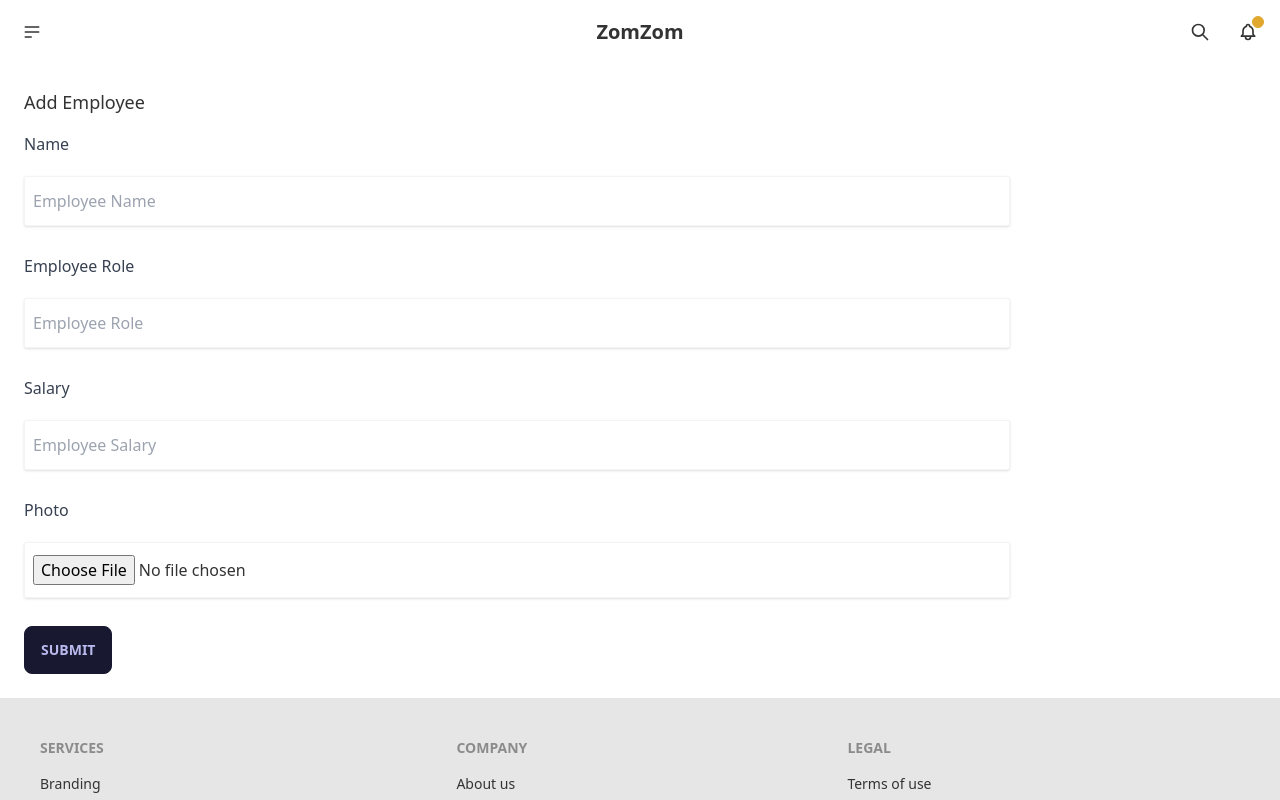
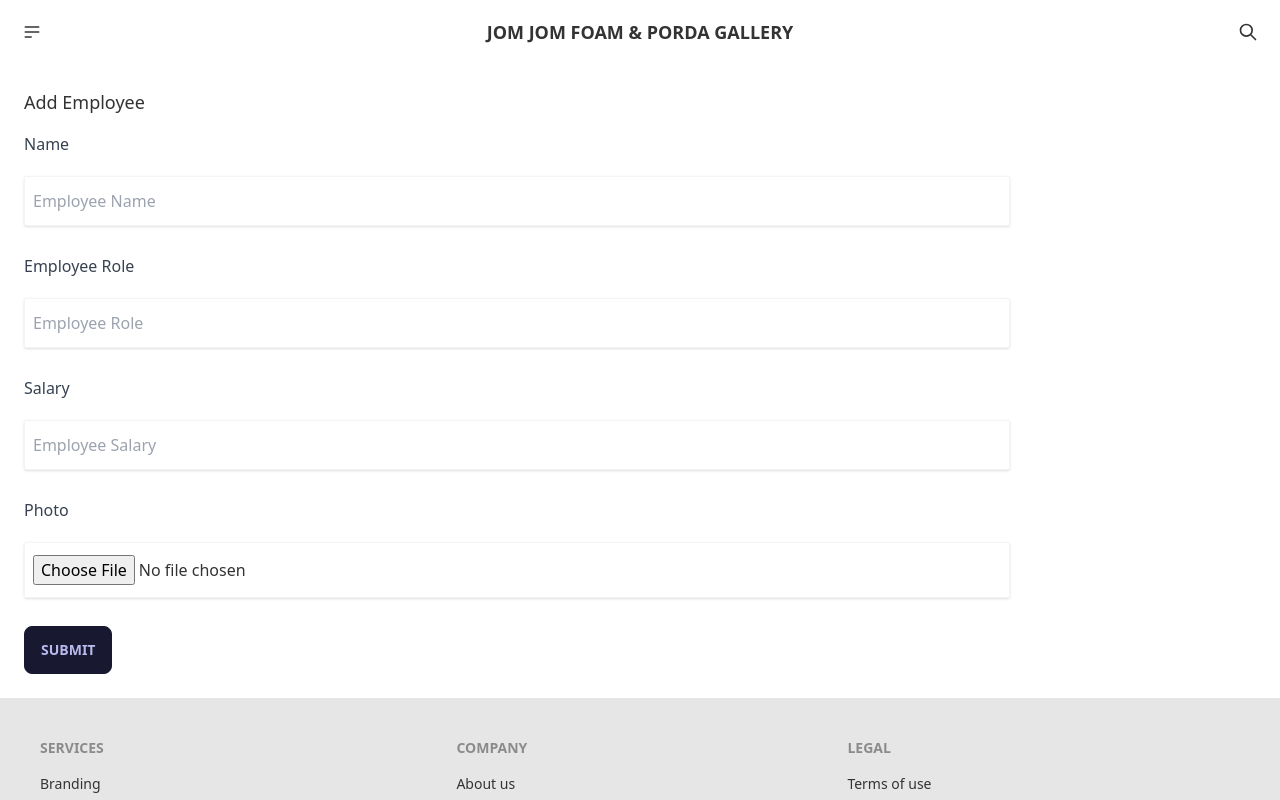
Before and after one commit to shahjalal-bu/jom-jom-employee-management-client, a Next.js app: page /addEmployee in a window 1280 px wide. Shown: the top 800 px of the page. Built offline with nearby package versions, Linux system fonts and the light colour scheme.

Commit message:
profile update

```diff
--- a/components/Footer.js
+++ b/components/Footer.js
@@ -39,8 +39,8 @@ const Footer = () => {
             <path d="M22.672 15.226l-2.432.811.841 2.515c.33 1.019-.209 2.127-1.23 2.456-1.15.325-2.148-.321-2.463-1.226l-.84-2.518-5.013 1.677.84 2.517c.391 1.203-.434 2.542-1.831 2.542-.88 0-1.601-.564-1.86-1.314l-.842-2.516-2.431.809c-1.135.328-2.145-.317-2.463-1.229-.329-1.018.211-2.127 1.231-2.456l2.432-.809-1.621-4.823-2.432.808c-1.355.384-2.558-.59-2.558-1.839 0-.817.509-1.582 1.327-1.846l2.433-.809-.842-2.515c-.33-1.02.211-2.129 1.232-2.458 1.02-.329 2.13.209 2.461 1.229l.842 2.515 5.011-1.677-.839-2.517c-.403-1.238.484-2.553 1.843-2.553.819 0 1.585.509 1.85 1.326l.841 2.517 2.431-.81c1.02-.33 2.131.211 2.461 1.229.332 1.018-.21 2.126-1.23 2.456l-2.433.809 1.622 4.823 2.433-.809c1.242-.401 2.557.484 2.557 1.838 0 .819-.51 1.583-1.328 1.847m-8.992-6.428l-5.01 1.675 1.619 4.828 5.011-1.674-1.62-4.829z"></path>
           </svg>
           <p>
-            ACME Industries Ltd. <br />
-            Providing reliable tech since 1992
+            Jom Jom Foam & Porda Gallery. <br />
+             <strong>MADINA FOAM INDUSTRIES.</strong>
           </p>
         </div>
         <div className="md:place-self-center md:justify-self-end">
--- a/components/Header.js
+++ b/components/Header.js
@@ -39,8 +39,8 @@ const Header = () => {
         </div>
       </div>
       <div className="navbar-center">
-        <Link href={"/"} className="btn btn-ghost normal-case text-xl">
-          ZomZom
+        <Link href={"/"} className="btn btn-ghost normal-case text-sm md:text-lg">
+          JOM JOM FOAM & PORDA GALLERY
         </Link>
       </div>
       <div className="navbar-end">
@@ -60,25 +60,6 @@ const Header = () => {
             />
           </svg>
         </button>
-        <button className="btn btn-ghost btn-circle">
-          <div className="indicator">
-            <svg
-              xmlns="http://www.w3.org/2000/svg"
-              className="h-5 w-5"
-              fill="none"
-              viewBox="0 0 24 24"
-              stroke="currentColor"
-            >
-              <path
-                strokeLinecap="round"
-                strokeLinejoin="round"
-                strokeWidth="2"
-                d="M15 17h5l-1.405-1.405A2.032 2.032 0 0118 14.158V11a6.002 6.002 0 00-4-5.659V5a2 2 0 10-4 0v.341C7.67 6.165 6 8.388 6 11v3.159c0 .538-.214 1.055-.595 1.436L4 17h5m6 0v1a3 3 0 11-6 0v-1m6 0H9"
-              />
-            </svg>
-            <span className="badge badge-xs badge-primary indicator-item"></span>
-          </div>
-        </button>
       </div>
     </div>
   );
--- a/pages/addAttendance/index.js
+++ b/pages/addAttendance/index.js
@@ -71,7 +71,6 @@ const index = ({ data }) => {
 export async function getServerSideProps() {
   const res = await axios("/employee");
   const data = await res.data;
-
   // Pass data to the page via props
   return { props: { data } };
 }
--- a/pages/employee/[employeeID].js
+++ b/pages/employee/[employeeID].js
@@ -1,5 +1,5 @@
 import Image from "next/image";
-import React from "react";
+import React, { useState } from "react";
 import Format from "../../layout/Format";
 import axios from "../../utils/Axios";
 import DateFormat from "../../utils/DateFormat";
@@ -11,11 +11,11 @@ var options = {
 };
 
 const Employee = ({ data }) => {
-  console.log(data);
+  const [view, setView] = useState("Profile");
   return (
     <Format>
       <div className="container md:p-11 flex justify-center">
-        <div className="w-4/12 flex flex-col items-center">
+        <div className="w-12/12 flex flex-col items-center">
           <div className="avatar">
             <div className="w-24 rounded-full ring ring-primary ring-offset-base-100 ring-offset-2">
               <Image
@@ -35,8 +35,64 @@ const Employee = ({ data }) => {
         </div>
       </div>
       <div className="p-5">
-        <h2 className="text-3xl font-bold py-2">All Attendance</h2>
+        <div className="flex justify-around">
+          <h2
+            className={`text-sm md:text-xl font-bold flex-auto mx-2 ${
+              view === "Profile" && "bg-green-400 text-white"
+            } rounded px-3 py-2`}
+            onClick={() => setView("Profile")}
+          >
+            Profile
+          </h2>
+
+          <h2
+            className={`text-sm md:text-xl font-bold flex-auto mx-2 ${
+              view === "Attendance" && "bg-green-400 text-white"
+            } rounded px-3 py-2`}
+            onClick={() => setView("Attendance")}
+          >
+            Attendance
+          </h2>
+          <h2
+            className={`text-sm md:text-xl font-bold flex-auto mx-2 ${
+              view === "SalaryStatement" && "bg-green-400 text-white"
+            } rounded px-3 py-2`}
+            onClick={() => setView("SalaryStatement")}
+          >
+            Salary Statement
+          </h2>
+        </div>
+        <div>
+          <div className="container py-3 px-4">
+            {view === "Profile" && (
+              <div className="overflow-x-auto">
+                <table className="table w-full">
+                  <thead>
+                    <tr>
+                      <th>Name</th>
+                      <th>Job</th>
+                    </tr>
+                  </thead>
+                  <tbody>
+                    <tr>
+                      <td>Cy Ganderton</td>
+                      <td>Quality Control Specialist</td>
+                    </tr>
+                    <tr>
+                      <td>Hart Hagerty</td>
+                      <td>Desktop Support Technician</td>
+                    </tr>
+                    <tr>
+                      <td>Tax Accountant</td>
+                      <td>Red</td>
+                    </tr>
+                  </tbody>
+                </table>
+              </div>
+            )}
+            {view === "Attendance" && (
               <div className="flex flex-wrap gap-4 text-ellipsis overflow-hidden">
+                <h2>All Attendances</h2>
                 {data[0]?.attendance.map((el) => (
                   <div className="flex flex-col items-center border-2 border-gray-400 p-1 rounded-md">
                     <div className="border-b-2 border-gray-400 flex-1">
@@ -48,6 +104,10 @@ const Employee = ({ data }) => {
                     <div className="">{el?.comment}</div>
                   </div>
                 ))}
+              </div>
+            )}
+            {view === "SalaryStatement" && <div>this salary state ment</div>}
+          </div>
         </div>
       </div>
     </Format>
```
Lines whose indentation alone changed are shown as unchanged.
